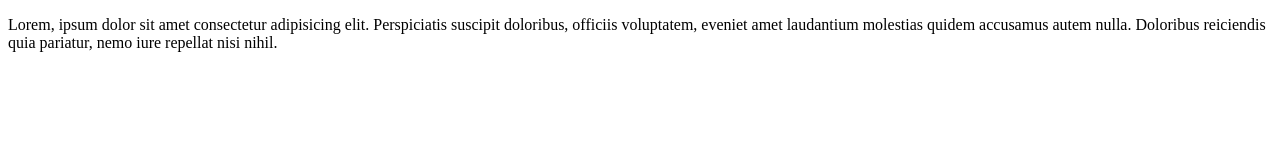
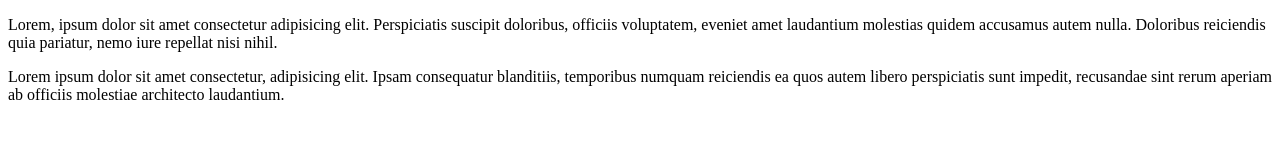
Before and after one commit to SarvadnyaPawar/nee, a plain HTML site: page index.html in a window 1280 px wide. Drawn offline with Linux system fonts and the light colour scheme.

Commit message:
newbdddddddddb

```diff
--- a/index.html
+++ b/index.html
@@ -12,5 +12,11 @@
       quidem accusamus autem nulla. Doloribus reiciendis quia pariatur, nemo
       iure repellat nisi nihil.
     </p>
+    <p>
+      Lorem ipsum dolor sit amet consectetur, adipisicing elit. Ipsam
+      consequatur blanditiis, temporibus numquam reiciendis ea quos autem libero
+      perspiciatis sunt impedit, recusandae sint rerum aperiam ab officiis
+      molestiae architecto laudantium.
+    </p>
   </body>
 </html>
```
